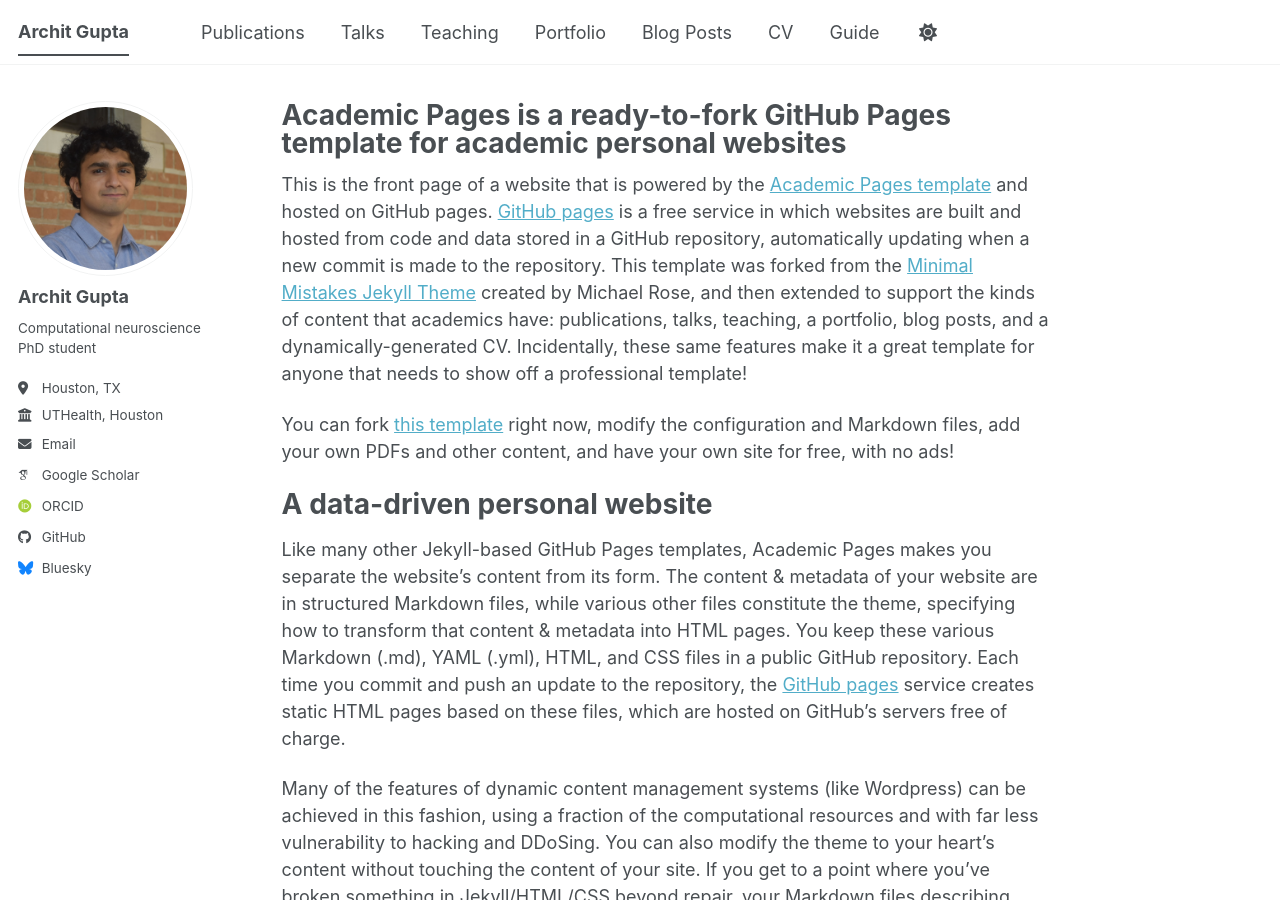
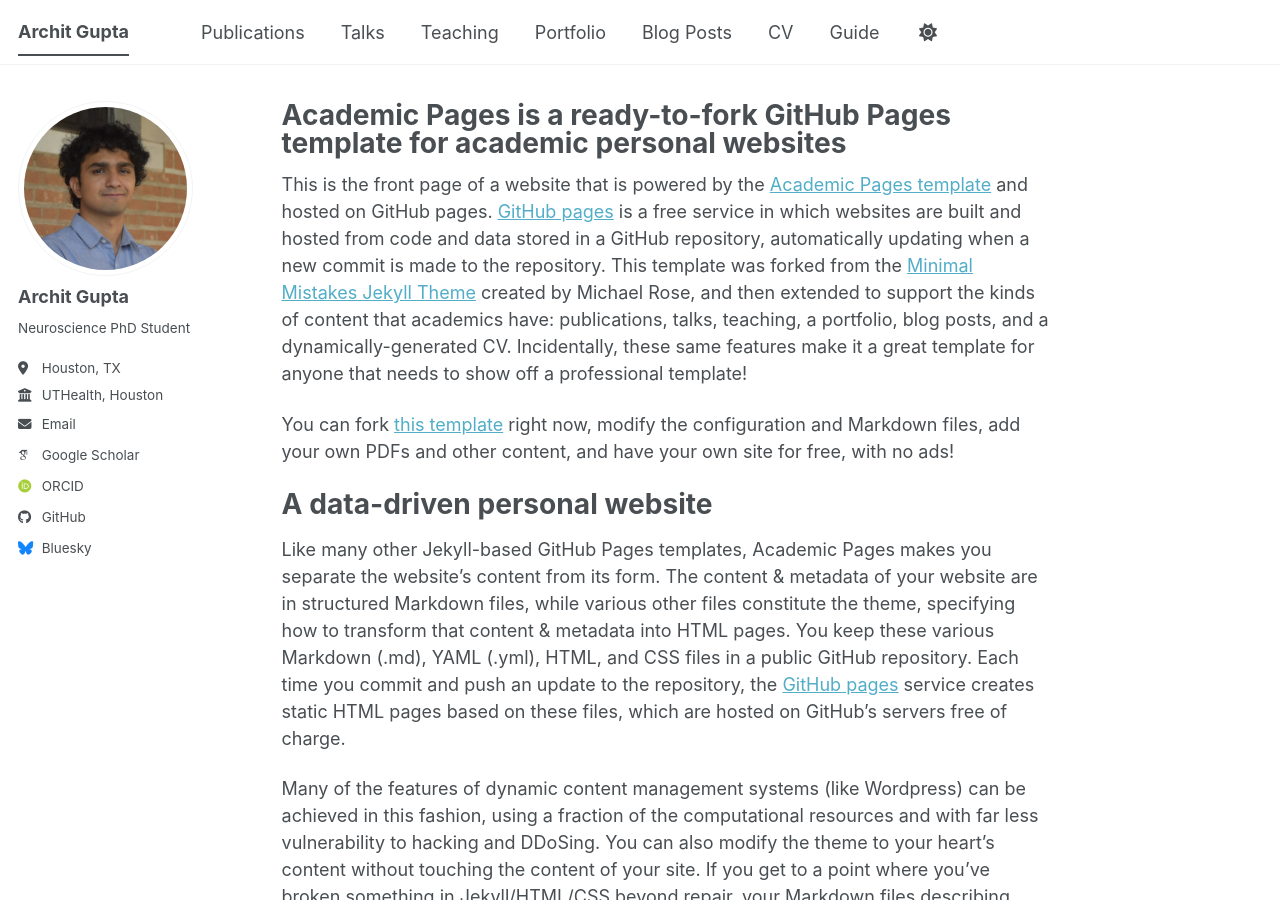
Before and after one commit to architg1/architg1.github.io, a Jekyll site: the page built from _pages/about.md, in a window 1280 px wide and 900 px high. Built offline with Jekyll 4.4.1, drawn with Linux system fonts in a browser that asks for light colours; some web fonts are replaced; a script bundle is joined from its source files by our own code; library files that are not in the unit come from our copies.

Commit message:
Update _config.yml

```diff
--- a/_config.yml
+++ b/_config.yml
@@ -12,7 +12,7 @@
 title                    : "Archit Gupta"
 title_separator          : "-"
 name                     : &name "Archit Gupta"
-description              : &description "Archit's personal website"   # Update this with a general description of your site, this is the default if not overridden by a page
+description              : &description "Personal website"   # Update this with a general description of your site, this is the default if not overridden by a page
 url                      : https://architg1.github.io # The base hostname & protocol for your site e.g. "https://[your GitHub username].github.io",
                                                            # or if you already have some other page hosted on Github then use "https://[your GitHub username].github.io/[Your Repo Name]"
 baseurl                  : "" # the subpath of your site, e.g. "/blog"
@@ -26,7 +26,7 @@
   avatar           : "profile.png"
   name             : "Archit Gupta"
   pronouns         : # example: "she/her"
-  bio              : "Computational neuroscience PhD student"
+  bio              : "Neuroscience PhD Student"
   location         : "Houston, TX"
   employer         : "UTHealth, Houston"
   uri              : # URL
```
